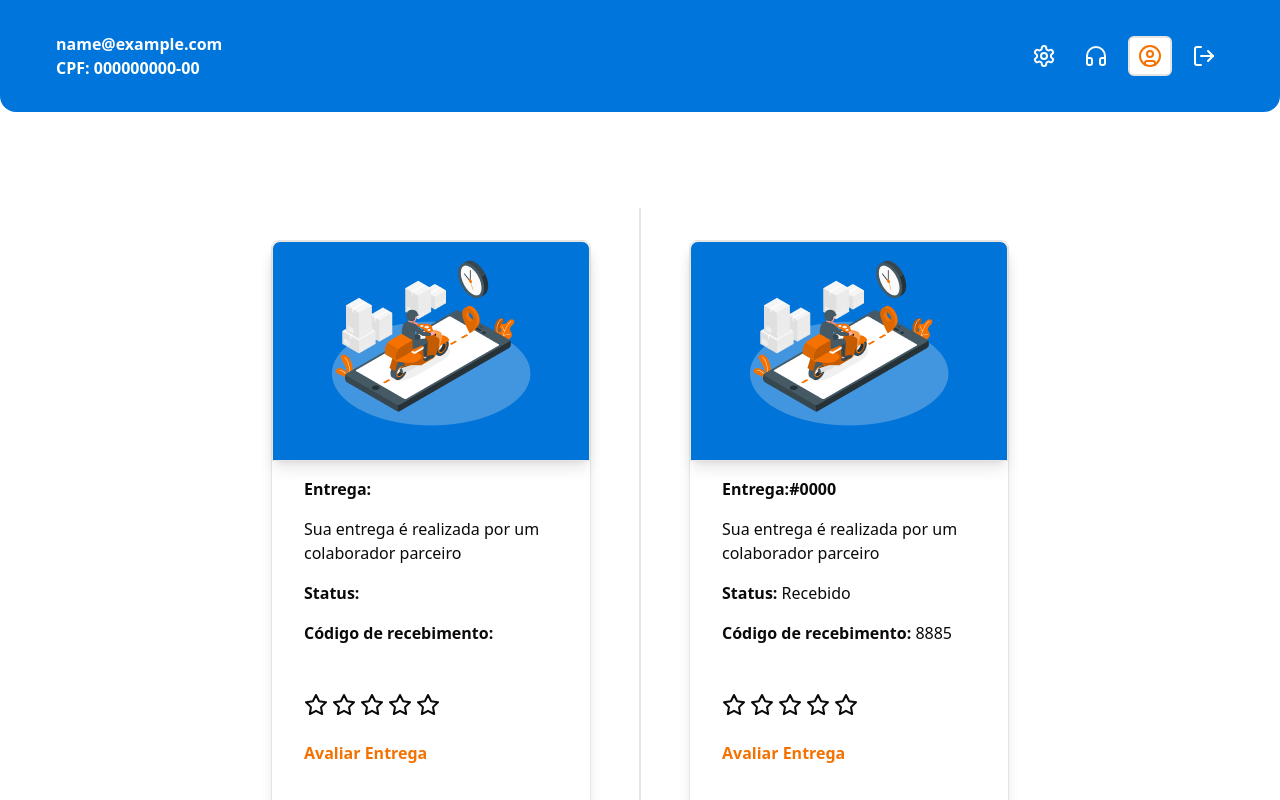
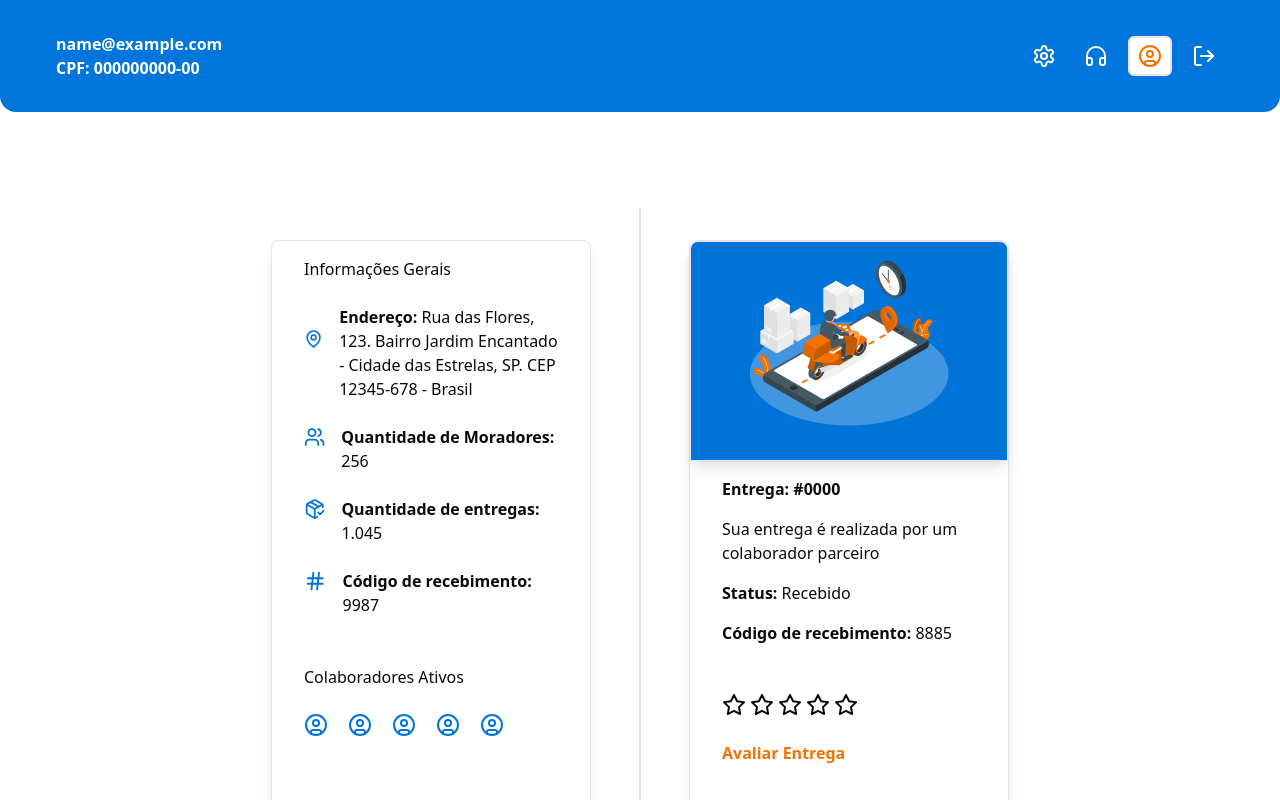
Before and after one commit to lucasgomesoficial/front-web-fhir, a React (Vite) app: page / in a window 1280 px wide. Both pictures are taken after typing "name@example.com", "Sample123" into the empty fields and a click on the button "Entrar". Shown: the top 800 px of the page. Built offline with nearby package versions, Linux system fonts and the light colour scheme.

Commit message:
feat: card informações gerais

```diff
--- /dev/null
+++ b/src/components/cardInformations.jsx
@@ -0,0 +1,43 @@
+import { Hash, MapPinIcon, PackageCheck, UserCircle, Users } from "lucide-react";
+
+
+
+export function CardInformations({ address, residentAmount, deliveryAmount, tokenResident }) {
+  return (
+    <div className="flex justify-between py-8 px-8">
+      <div className="w-full sm:w-80 h-full border rounded-lg border-solid border-inherit shadow-lg">
+        <div className="flex px-8 pt-4 items-start gap-4">
+          <h3 className="text-base font-medium">Informações Gerais</h3>
+        </div>
+        <div className="flex px-8 pt-6 items-start gap-4">
+          <MapPinIcon size={68} color="#0074D9" />
+          <p className="text-base font-normal"><span className="font-bold">Endereço: </span>{address}</p>
+        </div>
+        <div className="flex px-8 pt-6 items-start gap-4">
+          <Users size={24} color="#0074D9" />
+          <p className="text-base font-normal"><span className="font-bold">Quantidade de Moradores: </span>{residentAmount} </p>
+        </div>
+        <div className="flex px-8 pt-6 items-start gap-4">
+          <PackageCheck size={24} color="#0074D9" />
+          <h3 className="text-base font-normal"><span className="font-bold">Quantidade  de entregas: </span>{deliveryAmount}</h3>
+        </div>
+        <div className="flex px-8 pt-6 gap-4">
+          <Hash size={24} color="#0074D9" />
+          <h3 className="text-base font-normal"><span className="font-bold">Código de recebimento: </span>{tokenResident}</h3>
+        </div>
+        <div className="flex mt-8 mb-2 px-8 pt-4 items-start gap-4">
+          <h3 className="text-base font-medium">Colaboradores Ativos</h3>
+        </div>
+        <div className="flex mb-2 px-8 pt-4 items-start gap-4">
+          <p className="flex space-x-5 cursor-pointer">
+            <UserCircle size={24} color="#0074d9"/>
+            <UserCircle size={24} color="#0074d9"/>
+            <UserCircle size={24} color="#0074d9"/>
+            <UserCircle size={24} color="#0074d9"/>
+            <UserCircle size={24} color="#0074d9"/>
+          </p>
+        </div>
+      </div>
+    </div>
+  );
+}
--- a/src/components/cardStatsInfo.jsx
+++ b/src/components/cardStatsInfo.jsx
@@ -15,7 +15,7 @@ export function CardStatsInfo({ orderNumber, orderStatus, tokenDelivery }) {
           <img src={deliveryimg} alt="animação entrega delivery" />
         </div>
         <div className="flex px-8 pt-4 items-start gap-4">
-          <h3 className="text-base font-bold">Entrega:{orderNumber}</h3>
+          <h3 className="text-base font-bold">Entrega: {orderNumber}</h3>
         </div>
         <div className="flex px-8 pt-4 items-start gap-4">
           <p className="text-base font-normal">Sua entrega é realizada por um colaborador parceiro</p>
--- a/src/pages/DashboardPage/index.jsx
+++ b/src/pages/DashboardPage/index.jsx
@@ -1,3 +1,4 @@
+import { CardInformations } from "../../components/cardInformations";
 import {
   CardStatsInfo,
   Header,
@@ -9,7 +10,12 @@ export function Dashboard() {
       <Header />
       <section className="px-14 pt-12 mt-12">
         <div className="flex flex-wrap justify-center gap-4">
-          <CardStatsInfo />
+          <CardInformations
+            address="Rua das Flores, 123. Bairro Jardim Encantado - Cidade das Estrelas, SP. CEP 12345-678 - Brasil"
+            residentAmount={256}
+            deliveryAmount={1.045}
+            tokenResident={9987}
+          />
           <div className="border border-solid border-inherit"></div>
           <CardStatsInfo
             orderNumber="#0000"
```
